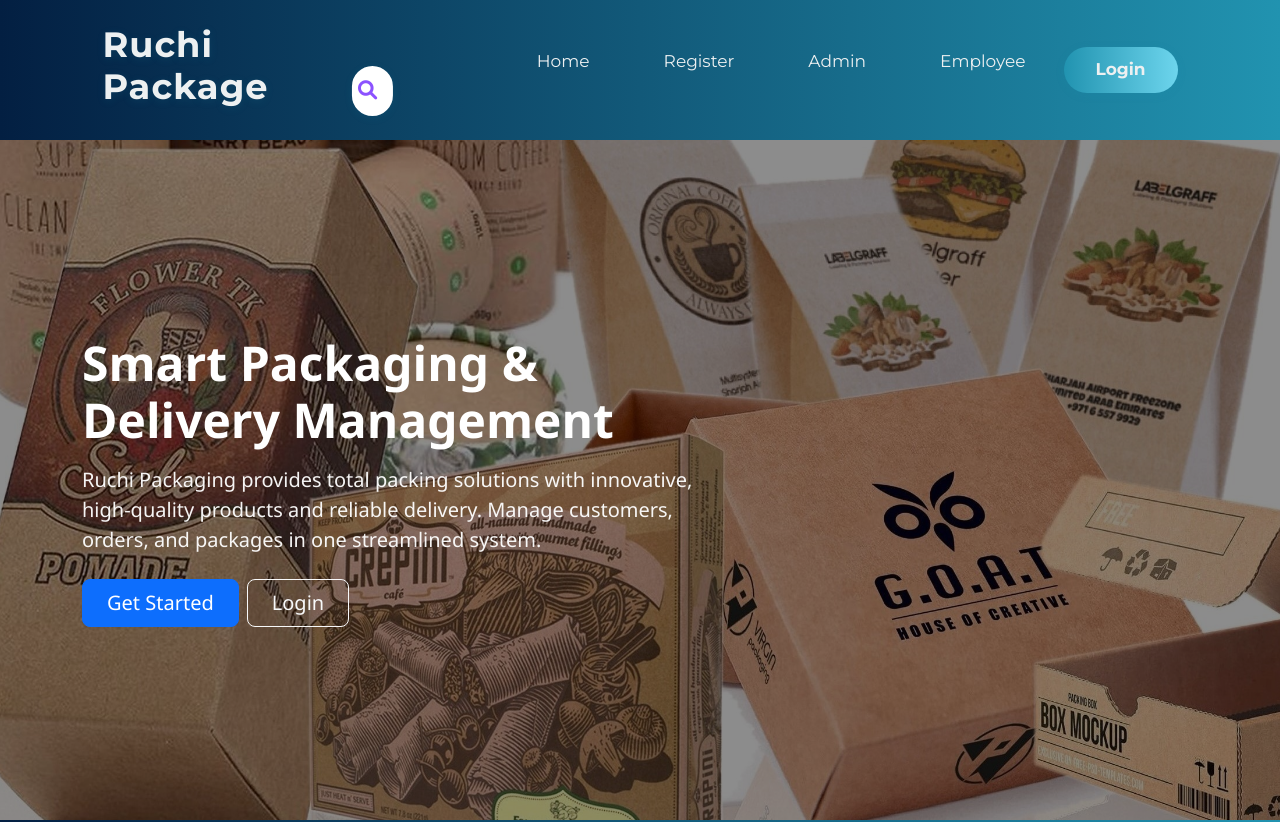
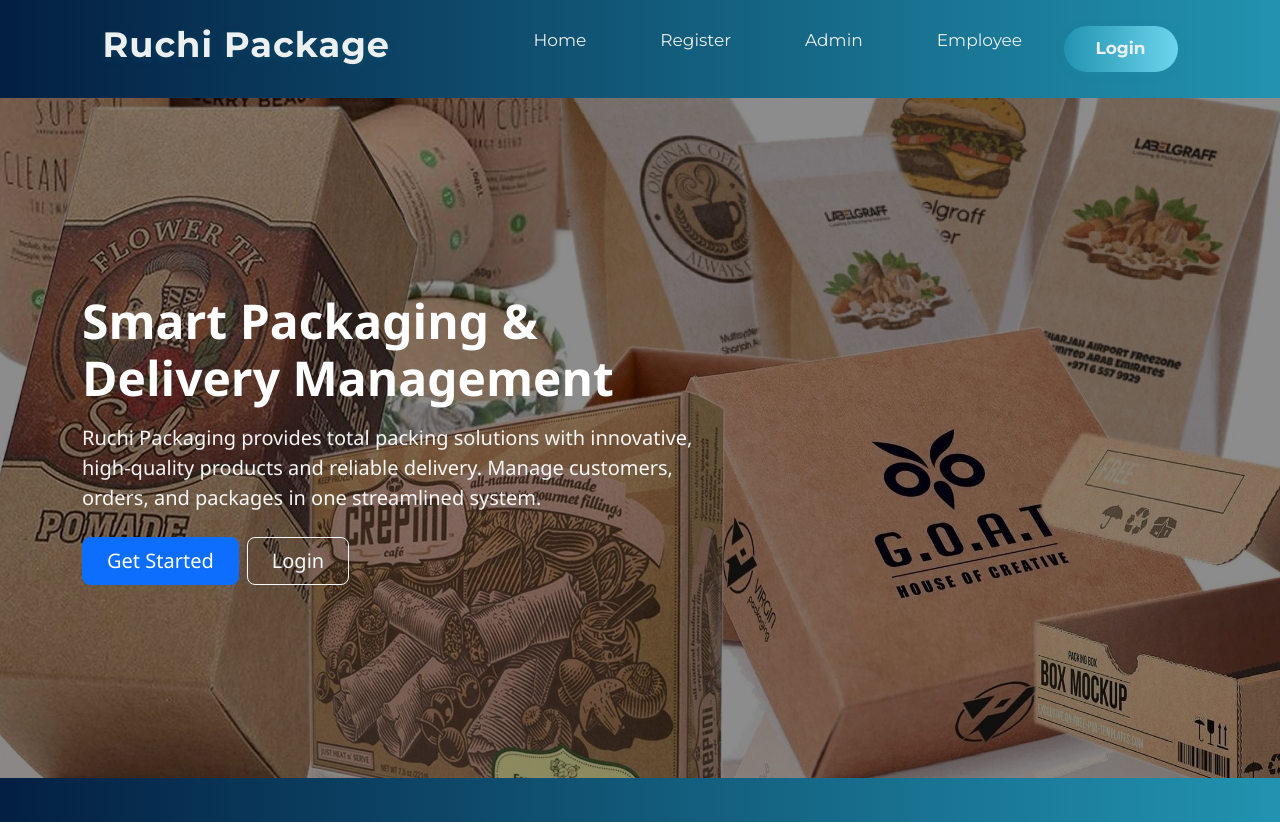
Before and after one commit to Ranjuna120/Package-Delivery-Management-System, a React (Create React App) app in the folder frontend/: page / in a window 1280 px wide. Shown: the top 822 px of the page. Built offline with nearby package versions, Linux system fonts and the light colour scheme.

Commit message:
Update Header.js

```diff
--- a/frontend/src/compoments/Header.js
+++ b/frontend/src/compoments/Header.js
@@ -50,10 +50,7 @@ function Header() {
         <div className="hed">
             <header>
                 <h1 className="com_name">Ruchi Package</h1>
-                <form className="search-form" action="">
-                    <input className="in" type="search" placeholder="Search here ..." />
-                    <i className="fa fa-search"></i>
-                </form>
+                {/* Search removed as requested */}
                 <nav>
                     <ul className="nav_links">
                         {!isAdmin && (
```
